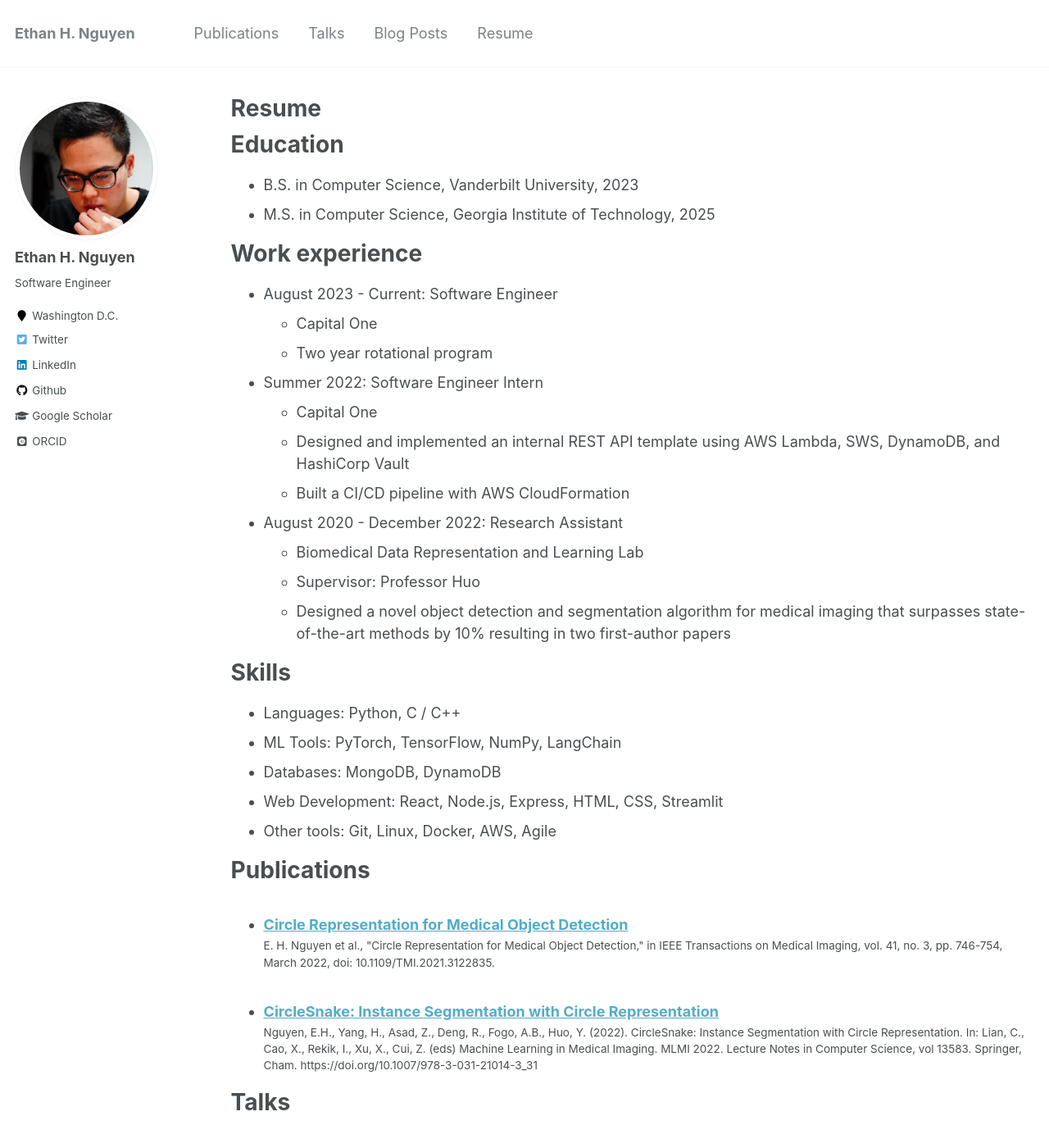
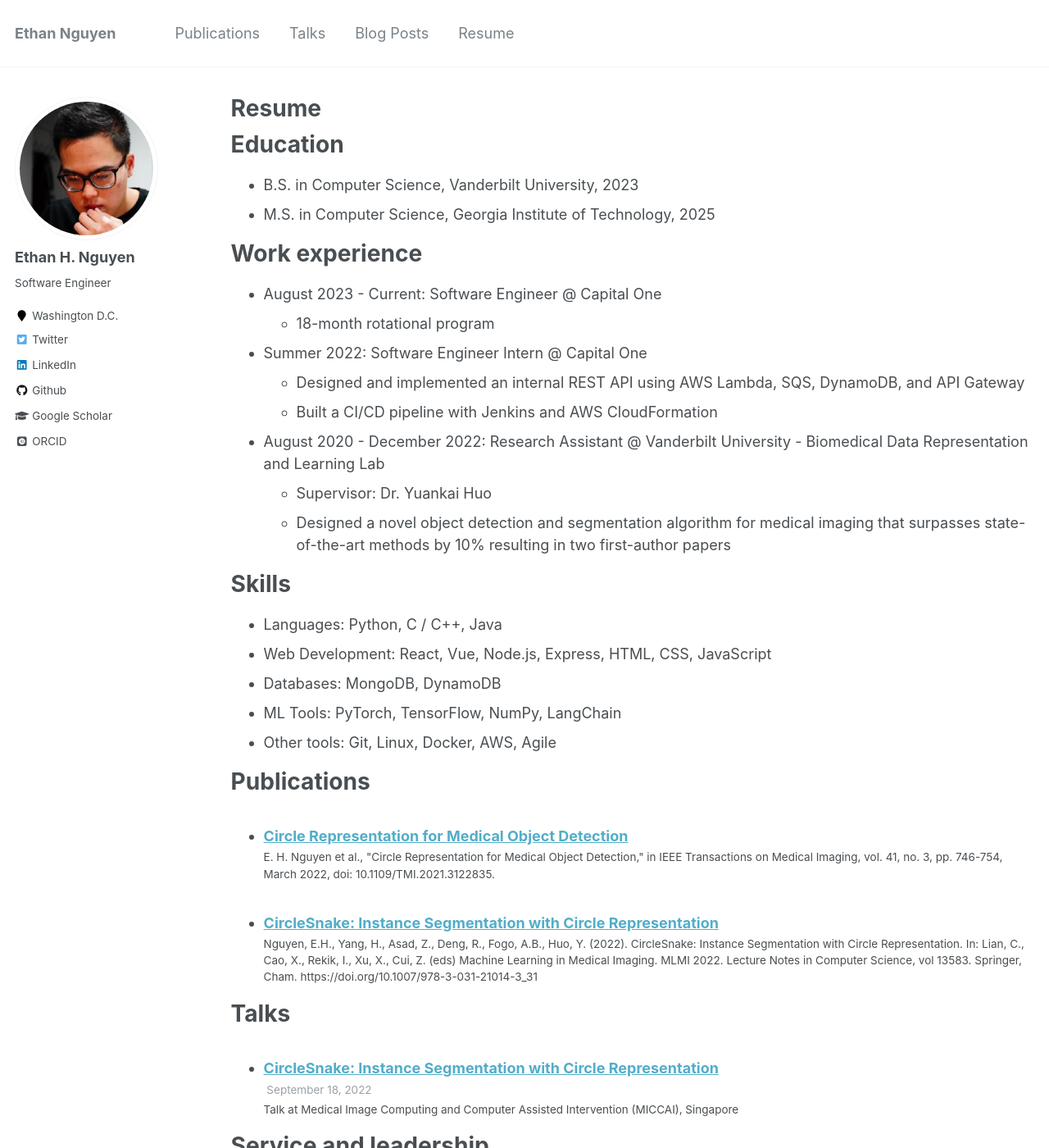
Before and after one commit to EthanHNguyen/ethanhnguyen.github.io, a Jekyll site: the page built from _pages/cv.md, in a window 1280 px wide and 1400 px high. Shown: the whole window at 82% size. Built offline with Jekyll 4.4.1, drawn with Linux system fonts in a browser that asks for light colours; some web fonts are replaced; some of the changed text lies outside the part shown.

Commit message:
update past content

```diff
--- a/_config.yml
+++ b/_config.yml
@@ -7,9 +7,9 @@
 
 # Site Settings
 locale: "en-US"
-title: "Ethan H. Nguyen"
+title: "Ethan Nguyen"
 title_separator: "-"
-name: &name "Ethan H. Nguyen"
+name: &name "Ethan Nguyen"
 description: &description "Ethan's portfolio website and blog."
 url: https://ethanhn.com # the base hostname & protocol for your site e.g. "https://mmistakes.github.io"
 baseurl: "" # the subpath of your site, e.g. "/blog"
@@ -72,7 +72,7 @@
 
 # Analytics
 analytics:
-  provider: "google-universal" # false (default), "google", "google-universal", "custom"
+  provider: false # false (default), "google", "google-universal", "custom"
   google:
     tracking_id:
 
--- a/_pages/cv.md
+++ b/_pages/cv.md
@@ -16,26 +16,23 @@
 
 Work experience
 ======
-* August 2023 - Current: Software Engineer
-  * Capital One
-  * Two year rotational program
+* August 2023 - Current: Software Engineer @ Capital One
+  * 18-month rotational program
 
-* Summer 2022: Software Engineer Intern
-  * Capital One
-  * Designed and implemented an internal REST API template using AWS Lambda, SWS, DynamoDB, and HashiCorp Vault
-  * Built a CI/CD pipeline with AWS CloudFormation
+* Summer 2022: Software Engineer Intern @ Capital One
+  * Designed and implemented an internal REST API using AWS Lambda, SQS, DynamoDB, and API Gateway
+  * Built a CI/CD pipeline with Jenkins and AWS CloudFormation
 
-* August 2020 - December 2022: Research Assistant
-  * Biomedical Data Representation and Learning Lab
-  * Supervisor: Professor Huo
+* August 2020 - December 2022: Research Assistant @ Vanderbilt University - Biomedical Data Representation and Learning Lab
+  * Supervisor: Dr. Yuankai Huo
   * Designed a novel object detection and segmentation algorithm for medical imaging that surpasses state-of-the-art methods by 10% resulting in two first-author papers
 
 Skills
 ======
-* Languages: Python, C / C++
+* Languages: Python, C / C++, Java
+* Web Development: React, Vue, Node.js, Express, HTML, CSS, JavaScript
+* Databases: MongoDB, DynamoDB
 * ML Tools: PyTorch, TensorFlow, NumPy, LangChain
-* Databases: MongoDB, DynamoDB
-* Web Development: React, Node.js, Express, HTML, CSS, Streamlit
 * Other tools: Git, Linux, Docker, AWS, Agile
 
 Publications
```
Also changed, not shown: _pages/about.md (+7 -10 lines).
